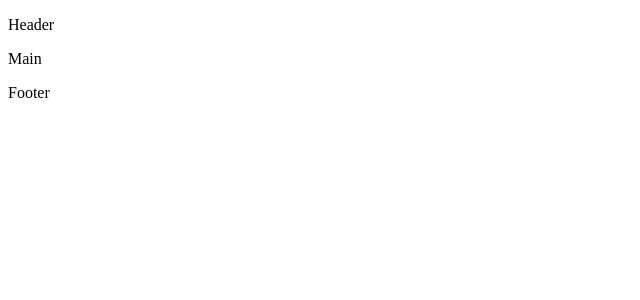
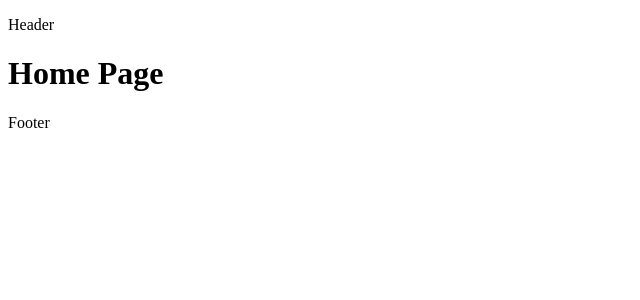
Before and after one commit to OscarSoanes/shopping-cart, a React (Create React App) app: page / in a window 1280 px wide. Shown: the top 300 px of the page, without its empty margins (0-640 px from the left). Built offline with nearby package versions, Linux system fonts and the light colour scheme.

Commit message:
Basic router for Home, Shop and 404 page

```diff
--- a/src/App.tsx
+++ b/src/App.tsx
@@ -1,14 +1,23 @@
 import Header from './components/Header';
 import Footer from './components/Footer';
-
+import { HashRouter as Router, Routes, Route } from 'react-router-dom';
+import HomePage from './components/Home';
+import { Shop } from './components/Shop';
+import { NoPage } from './components/NoPage';
 
 function App() {
   return (
     <div className="App">
       <Header />
-      <main>
-        <p>Main</p>
-      </main>
+
+      <Router>
+        <Routes>
+          <Route path="/shop" element={<Shop />} />
+          <Route path="/" element={<HomePage />} />
+          <Route path="*" element={<NoPage />} />
+        </Routes>
+      </Router>
+
       <Footer />
     </div>
   );
--- /dev/null
+++ b/src/components/Home.tsx
@@ -0,0 +1,7 @@
+export default function HomePage() {
+  return (
+    <div>
+      <h1>Home Page</h1>
+    </div>
+  )
+}
--- /dev/null
+++ b/src/components/NoPage.tsx
@@ -0,0 +1,7 @@
+export function NoPage() {
+  return (
+    <div>
+      <h1>404 Page</h1>
+    </div>
+  )
+}
--- /dev/null
+++ b/src/components/Shop.tsx
@@ -0,0 +1,7 @@
+export function Shop() {
+  return (
+    <div>
+      <h1>Shop Page!!</h1>
+    </div>
+  )
+}
```
